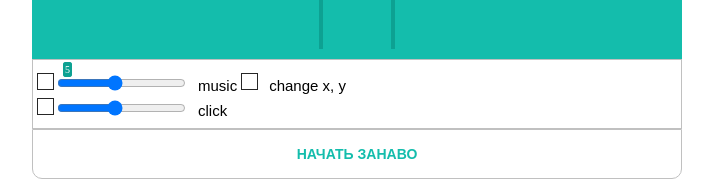
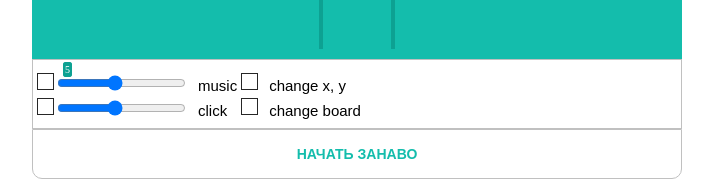
Before and after one commit to conservativ007/react-game, a React app: page / in a window 1280 px wide. Shown: the part 405-593 px from the top of the page, without its empty margins (283-996 px from the left). Built offline with nearby package versions, Linux system fonts and the light colour scheme.

Commit message:
feat: added settings style board

```diff
--- a/src/Styles/settings.css
+++ b/src/Styles/settings.css
@@ -73,6 +73,8 @@
 }
 
 .set-gamer{
+  display: flex;
+  flex-direction: column;
   position: relative;
   top: 10px;
 }
--- a/src/components/App.jsx
+++ b/src/components/App.jsx
@@ -19,6 +19,7 @@ function App() {
   let [soundPlay, setSoundPlay] = useState(false);
   let [soundClick, setSoundClick] = useState(0.5);
   let [gamer, setGamer] = useState(true);
+  let [board, setBoard] = useState(true);
 
   const winnerLines = [
     [0,1,2],
@@ -30,6 +31,14 @@ function App() {
     [0,4,8],
     [2,4,6]
   ];
+
+  // let styleBoard = ['board-1', 'board-2'];
+  // useEffect(() => {
+  //   if(board){
+
+  //   }
+  //   console.log(board)
+  // }, [board])
 
   function clickHandler(index) {
 
@@ -93,9 +102,9 @@ function App() {
 
   return (
     <>
-      <Context.Provider value={{setGamer, gamer}} >
+      <Context.Provider value={{setGamer, gamer, board, setBoard}} >
         <Head elem={a1} x={x} o={o} />
-        <div className="board">
+        <div className={board ? 'board board-1' : 'board board-2'}>
           <div className="tic-tac-toe">
             {result}
           </div>
--- a/src/components/Settings.jsx
+++ b/src/components/Settings.jsx
@@ -28,6 +28,12 @@ export default function Settings({soundPlay, setSoundPlay, setSoundClick, soundC
     let setGamer = context.setGamer;
     let gamer = context.gamer;
     setGamer(!gamer)
+  }
+
+  function changeSettingsBoard() {
+    let board = context.board;
+    let setBoard = context.setBoard;
+    setBoard(!board)
   }
 
 
@@ -62,11 +68,16 @@ export default function Settings({soundPlay, setSoundPlay, setSoundClick, soundC
       </div>
 
       <div className="set-gamer">
-        <input id='s3' type="checkbox" onChange={changeSettingsGamer}/>
-        <label htmlFor="s3">change x, y</label>
+        <div>
+          <input id='s3' type="checkbox" onChange={changeSettingsGamer}/>
+          <label htmlFor="s3">change x, y</label>
+        </div>
+
+        <div>
+          <input id='s4' type="checkbox" onChange={changeSettingsBoard} />
+          <label htmlFor="s4">change board</label>
+        </div>
       </div>
-
-
     </div>
   )
 }
--- a/src/style.css
+++ b/src/style.css
@@ -1,22 +1,19 @@
-/* .gamer-x{
-  font-size: 70px;
-  color: white;
-} */
-
-/* .gamer-o{
-  font-size: 70px;
-  color: #ff7675;
-} */
-
-
 .board{
   width: 650px;
   height: 236px;
   margin: 0 auto;
-  background-color: #14bdac;
+
   display: flex;
   justify-content: center;
   align-items: center;
+}
+
+.board-1{
+  background-color: #14bdac;
+}
+
+.board-2{
+  background-color: rgba(116, 185, 255,1.0);
 }
 
 .tic-tac-toe{
```
